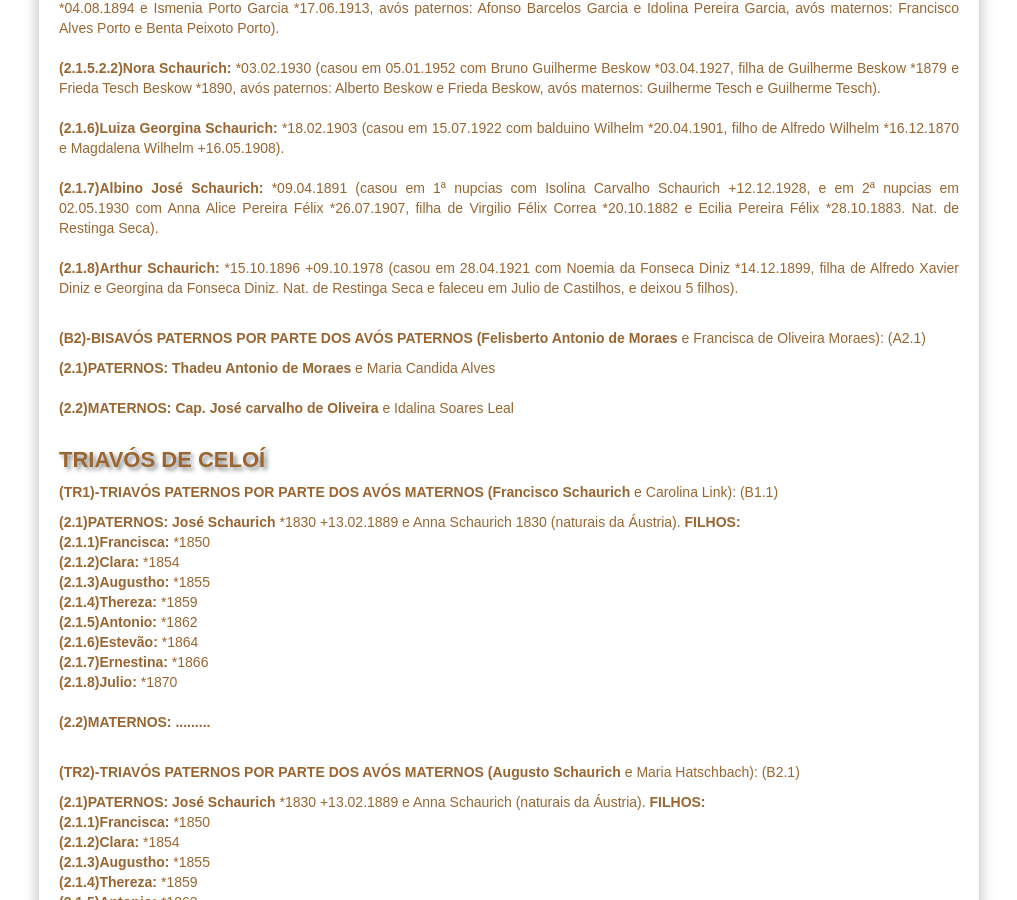
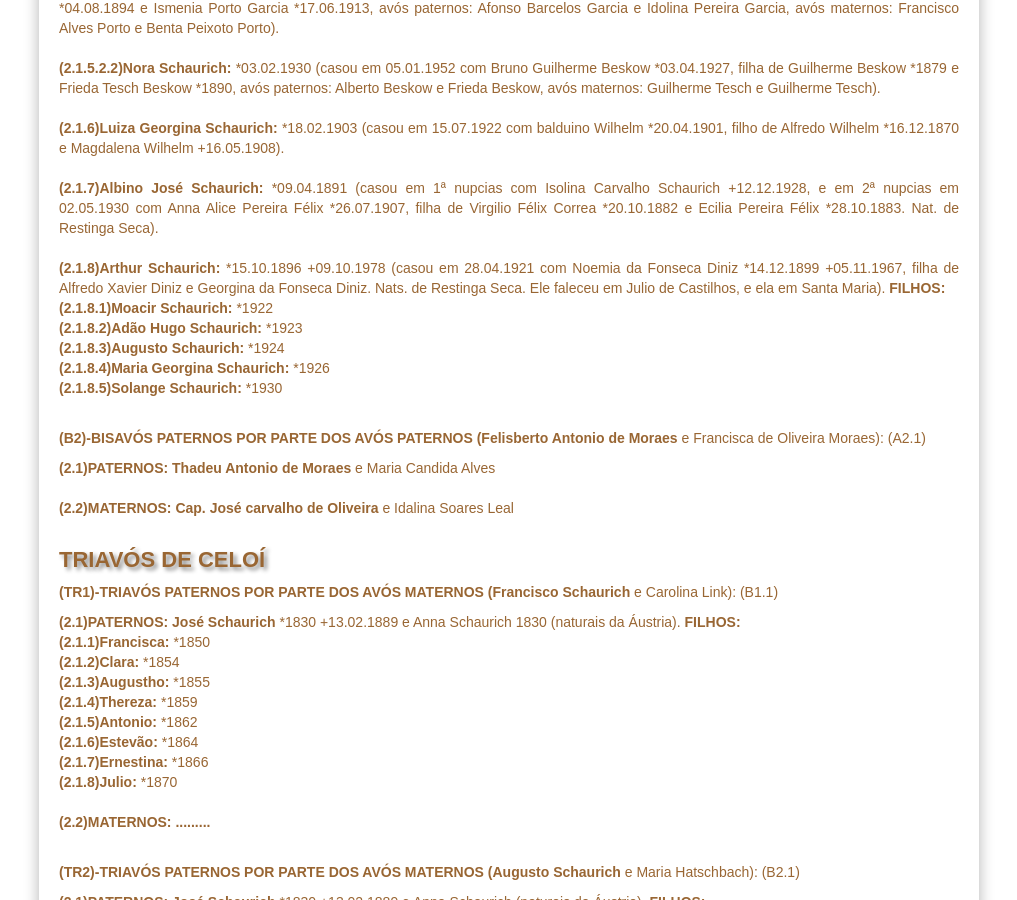
Before and after one commit to claudiovargas1955/claudiovargas1955.github.io, a Jekyll site: the page built from _pages/familia-schaurich.html, in a window 1280 px wide and 900 px high, scrolled down 2269 px. Shown: the whole window, without its empty margins (131-1148 px from the left). Built offline with Jekyll 4.4.1, drawn with Linux system fonts in a browser that asks for light colours; some web fonts are replaced.

Commit message:
Update familia-schaurich.html

```diff
--- a/_pages/familia-schaurich.html
+++ b/_pages/familia-schaurich.html
@@ -271,9 +271,14 @@ Ortiz  avós maternos: José da Silva Moura e Francisca Vargas de Moura RC-83).
             nupcias em 02.05.1930 com Anna Alice Pereira Félix *26.07.1907, filha de Virgilio Félix Correa *20.10.1882 e Ecilia
             Pereira Félix *28.10.1883. Nat. de Restinga Seca).<br><br>
 
-            <b>(2.1.8)Arthur Schaurich: </b>*15.10.1896 +09.10.1978 (casou em 28.04.1921 com Noemia da Fonseca Diniz *14.12.1899, filha
-            de Alfredo Xavier Diniz e Georgina da Fonseca Diniz. Nat. de Restinga Seca e faleceu em Julio de Castilhos, e deixou
-            5 filhos). <br><br>
+            <b>(2.1.8)Arthur Schaurich: </b>*15.10.1896 +09.10.1978 (casou em 28.04.1921 com Noemia da Fonseca Diniz *14.12.1899
+            +05.11.1967, filha de Alfredo Xavier Diniz e Georgina da Fonseca Diniz. Nats. de Restinga Seca. Ele faleceu em Julio de
+            Castilhos, e ela em Santa Maria). <b>FILHOS: </b><br>
+                 <b>(2.1.8.1)Moacir Schaurich: </b>*1922<br>
+                 <b>(2.1.8.2)Adão Hugo Schaurich: </b>*1923<br>
+                 <b>(2.1.8.3)Augusto Schaurich: </b>*1924<br>
+                 <b>(2.1.8.4)Maria Georgina Schaurich: </b>*1926<br>
+                 <b>(2.1.8.5)Solange Schaurich: </b>*1930<br><br>
 
 
 <p><b>(B2)-BISAVÓS PATERNOS POR PARTE DOS AVÓS PATERNOS (Felisberto Antonio de Moraes </b>e Francisca de Oliveira Moraes): (A2.1)
```
